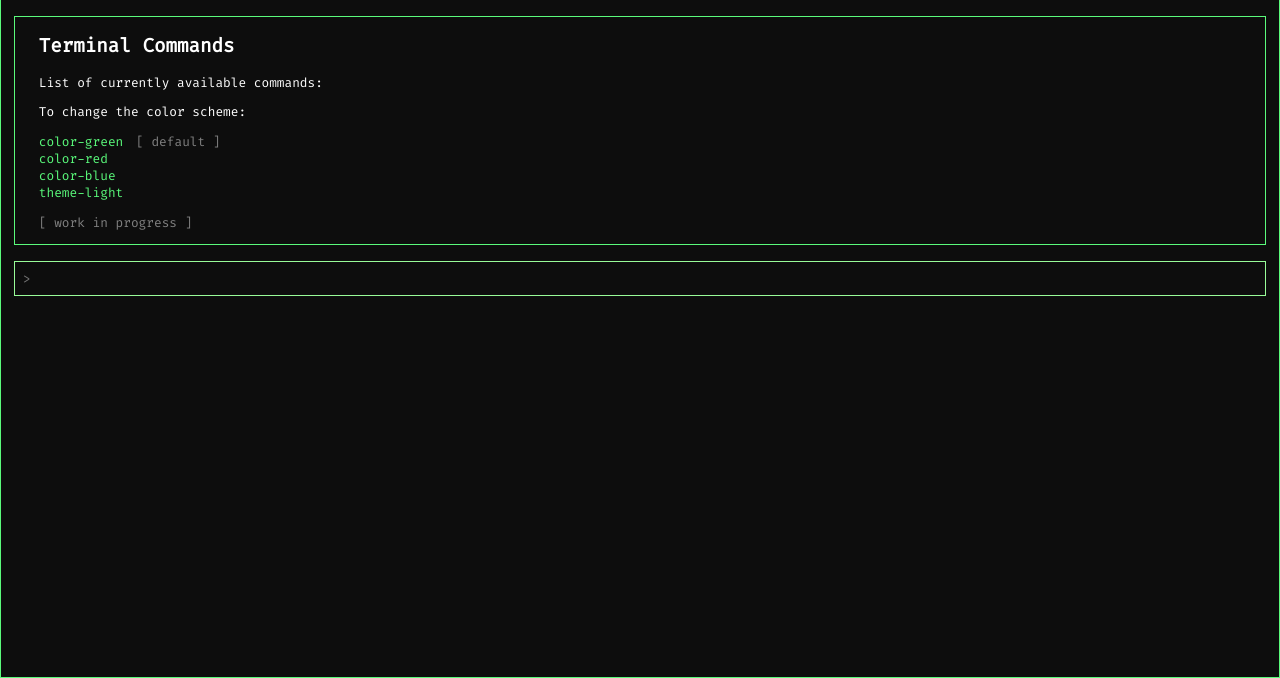
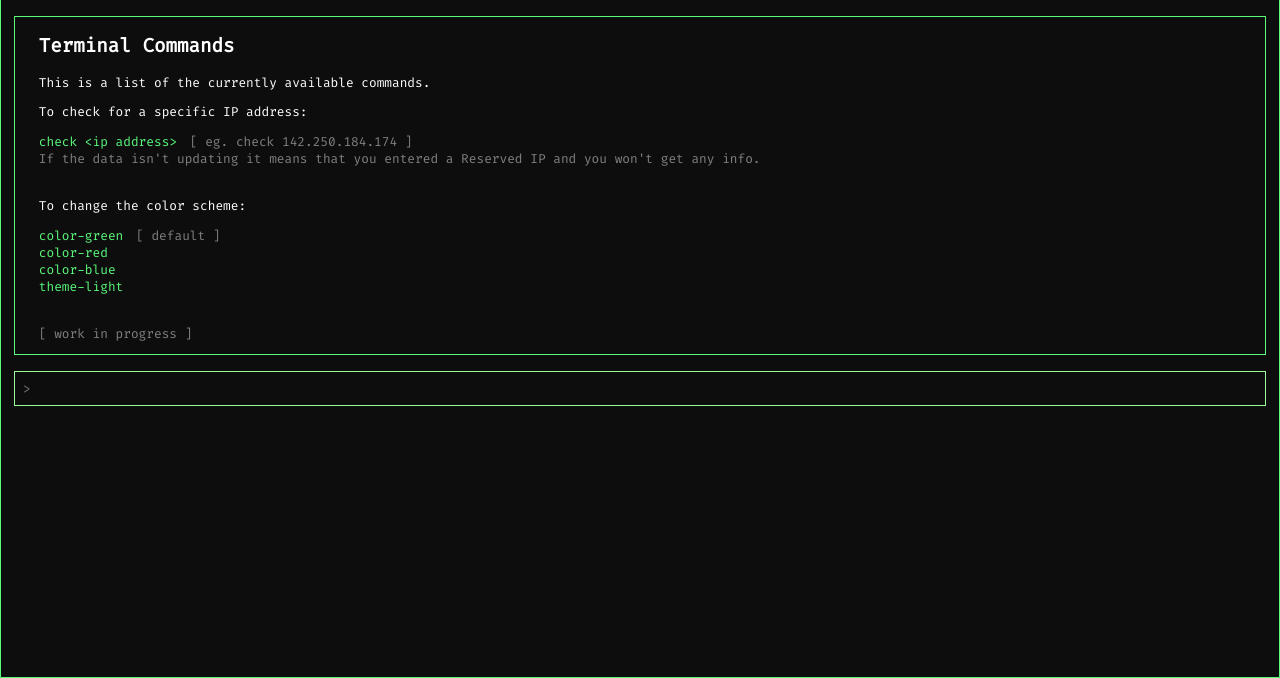
Before and after one commit to trybadisch/final-project, a Flask app: page /terminal in a window 1280 px wide. Shown: the part 122-800 px from the top of the page. Run offline with Flask 2, Linux system fonts and the light colour scheme; data that the repository does not hold is empty.

Commit message:
Add specific IP check

```diff
--- a/application.py
+++ b/application.py
@@ -1,4 +1,4 @@
-from flask import Flask, render_template, request
+from flask import Flask, render_template, request, redirect
 import requests
 import sqlite3
 import datetime as dt
@@ -12,13 +12,29 @@ MESSAGES = None
 THEME = "green"
 RUNNING = dt.datetime.now().strftime("%d/%m/%Y - %H:%M:%S")
 
-def get_info():
-	global DATA
-	if not DATA:
-		# ip = request.remote_addr
-		ip = "92.57.105.25"
+IP = None
+ERROR = None
+
+def get_info(forced=False):
+	global DATA, ERROR, IP
+	if not DATA or not forced:
+		if not IP:
+			ip = requests.get(url='https://api64.ipify.org?format=json').json()['ip']
+		else:
+			ip = IP
 		response = requests.get(url=f'https://ipapi.co/{ip}/json/')
 		data = response.json()
+
+		try:
+			if data["error"]:
+				print("[+]", data)
+				IP = None
+				ERROR = data["reason"]
+				return
+			else:
+				ERROR = None
+		except KeyError:
+			pass
 
 		weather_params = {
 			"lat": data["latitude"], "lon": data["longitude"],
@@ -87,6 +103,7 @@ def index():
 	check_msg()
 	time = dt.datetime.now().strftime("%d/%m/%Y - %H:%M:%S")
 
+	global IP
 	if request.method == "POST":
 		message=request.form.get("message")
 		terminal=request.form.get("command")
@@ -94,7 +111,12 @@ def index():
 			new_message(message)
 			check_msg()
 		if terminal:
-			theme_change(terminal)
+			if "color" in terminal or "theme" in terminal:
+				theme_change(terminal)
+			elif "check" in terminal:
+				IP = terminal.split()[1]
+				get_info(forced=True)
+				return redirect("/")
 
 	return render_template("index.html", ip=DATA['ip'], data=DATA['data'], weather=DATA['weather'], news=DATA['news'], time=time, messages=MESSAGES, theme=THEME, runtime=RUNNING)
 
@@ -103,10 +125,16 @@ def terminal():
 	get_info()
 	time = dt.datetime.now().strftime("%d/%m/%Y - %H:%M:%S")
 
+	global IP
 	if request.method == "POST":
 		terminal=request.form.get("command")
 		if terminal:
-			theme_change(terminal)
+			if "color" in terminal or "theme" in terminal:
+				theme_change(terminal)
+			elif "check" in terminal:
+				IP = terminal.split()[1]
+				get_info(forced=True)
+				return redirect("/")
 
 	return render_template("terminal.html", ip=DATA['ip'], data=DATA['data'], weather=DATA['weather'], news=DATA['news'], time=time, theme=THEME, runtime=RUNNING)
 
@@ -137,3 +165,9 @@ def about():
 	time = dt.datetime.now().strftime("%d/%m/%Y - %H:%M:%S")
 
 	return render_template("about.html", ip=DATA['ip'], data=DATA['data'], weather=DATA['weather'], news=DATA['news'], time=time, theme=THEME, runtime=RUNNING)
+
+@app.route("/error")
+def error():
+	time = dt.datetime.now().strftime("%d/%m/%Y - %H:%M:%S")
+
+	return render_template("error.html", reason=ERROR, theme=THEME, runtime=RUNNING)
--- a/templates/terminal.html
+++ b/templates/terminal.html
@@ -24,12 +24,16 @@
 			<div id="data-flex" style="height: auto">
 				<h2>Terminal Commands</h2>
 
-				<p>List of currently available commands:</p>
+				<p>This is a list of the currently available commands.</p>
+				<p>To check for a specific IP address:<p>
+				<span class="color">check &lt;ip address&gt;</span>&emsp;<span style="color: gray">[ eg. check 142.250.184.174 ]<br>
+				If the data isn't updating it means that you entered a Reserved IP and you won't get any info.</span><br><br>
+
 				<p>To change the color scheme:</p>
 				<span class="color">color-green</span>&emsp;<span style="color: gray">[ default ]</span><br>
 				<span class="color">color-red<br>
 				color-blue<br>
-				theme-light</span><br>
+				theme-light</span><br><br>
 				<p><span style="color: gray">[ work in progress ]</span></p>
 			</div>
 			<form method="post">
```
Also changed, not shown: templates/error.html (added, +31 -0 lines), database.db.
